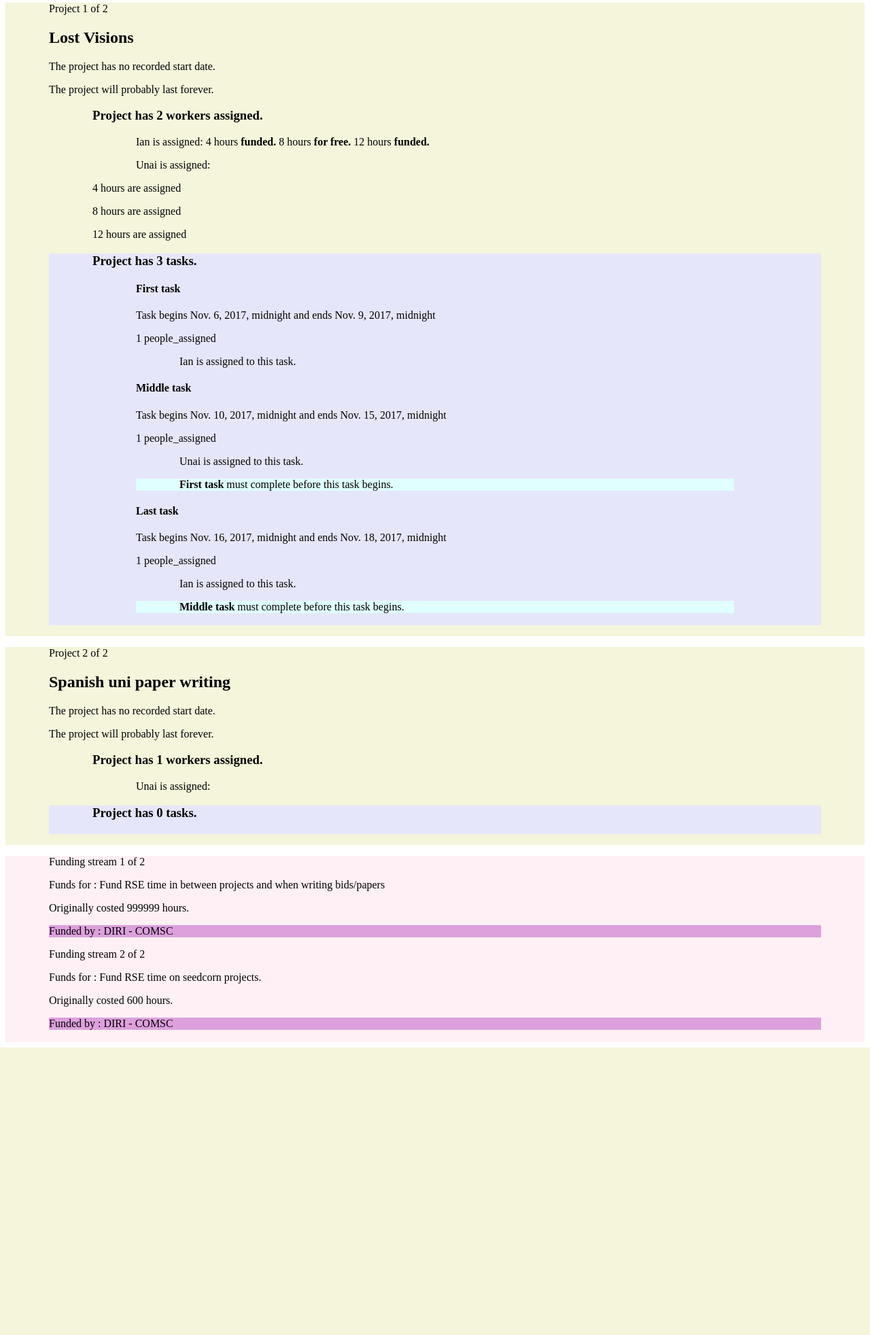
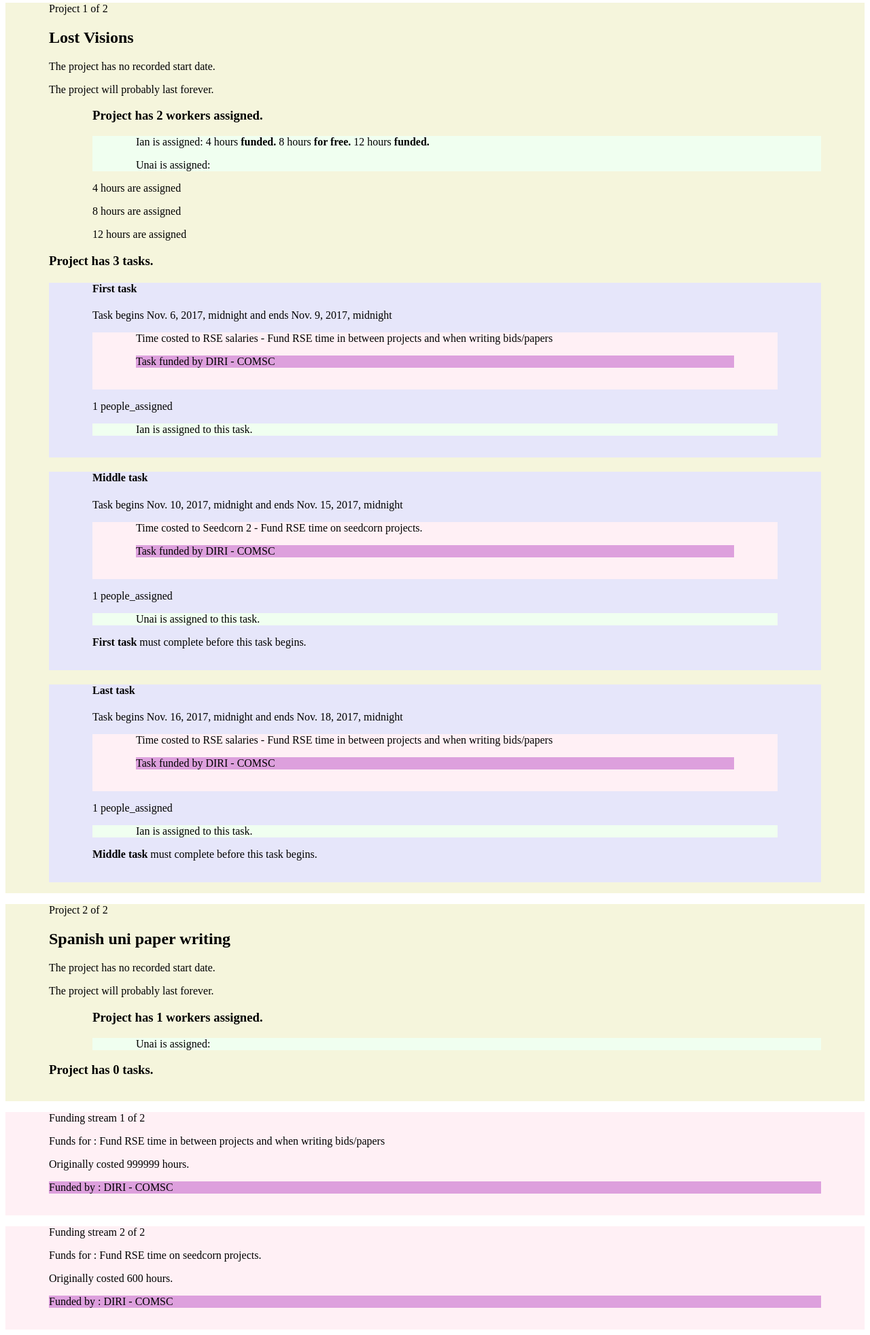
Before and after one commit to whelks-chance/worktracker, a Django app: page /explain in a window 1280 px wide. Shown: the part 277-2241 px from the top of the page at 68% size. Before the commit the page ends 1818 px from the top, so only its background shows below. Run offline with Django 3.2, Linux system fonts and the light colour scheme; data comes from the database, SQL or seed files in the repository; both versions use the stored data as it was after the commit; some libraries are stand-ins or nearby versions.

Commit message:
colour coded prettiness

```diff
--- a/templates/explain.html
+++ b/templates/explain.html
@@ -23,41 +23,45 @@
     }
 
     .project_person {
+        background-color: honeydew;
         padding-left: 4em;
     }
 
     .project_tasks {
-        background-color: lavender;
-        padding-left: 4em;
-        padding-right: 4em;
-        padding-bottom: 0.1em;
+{#        padding-left: 4em;#}
+{#        padding-right: 4em;#}
+{#        padding-bottom: 0.1em;#}
 
     }
 
     .project_task {
+        background-color: lavender;
         padding-left: 4em;
         padding-right: 4em;
+        padding-bottom: 1em;
 
     }
 
     .task_people {
+        background-color: honeydew;
         padding-left: 4em;
     }
 
     .task_preceding_tasks {
-        background-color: lightcyan;
-        padding-left: 4em;
+{#        background-color: lightcyan;#}
+{#        padding-left: 4em;#}
     }
 
     .funds {
-        background-color: lavenderblush;
-                padding-bottom: 0.1em;
+{#                padding-bottom: 0.1em;#}
 
     }
 
     .fund {
+        background-color: lavenderblush;
         padding-left: 4em;
         padding-right: 4em;
+        padding-bottom: 1em;
     }
 
     .funding_body {
@@ -171,11 +175,20 @@
 
         <div class="project_tasks">
             <h3>Project has {{ p.task_set.all|length }} tasks.</h3>
-            <div class="project_task">
 
                 {% for task in p.task_set.all %}
+                    <div class="project_task">
+
                     <h4>{{ task.name }}</h4>
                     <p>Task begins {{ task.start_date }} and ends {{ task.end_date }}</p>
+
+                    <div class="fund">
+                        <p>Time costed to {{ task.fund.reference_name }} - {{ task.fund.description_of_intent }}</p>
+                        <div class="funding_body">
+                            <p>Task funded by {{ task.fund.funding_body.name }} - {{ task.fund.funding_body.department }}</p>
+                        </div>
+                    </div>
+
 
                     <p>{{ task.people_assigned.all|length }} people_assigned</p>
 
@@ -190,9 +203,9 @@
                             <p><strong>{{ preceding_task.name }}</strong> must complete before this task begins.</p>
                         </div>
                     {% endfor %}
+            </div>
 
                 {% endfor %}
-            </div>
         </div>
 
     </div>
--- a/tracker/models.py
+++ b/tracker/models.py
@@ -19,6 +19,7 @@ class FundingBody(models.Model):
 
 class Fund(models.Model):
     costed_hours = models.IntegerField()
+    reference_name = models.TextField()
     description_of_intent = models.TextField()
     cash = models.IntegerField(null=True)
     funding_body = models.ForeignKey(FundingBody, on_delete=models.CASCADE)
```
Also changed, not shown: fixtures/initial_data.json (+14 -1 lines), db.sqlite3, tracker/migrations/0005_fund_reference_name.py (added), tracker/migrations/0006_auto_20171223_1821.py (added).
